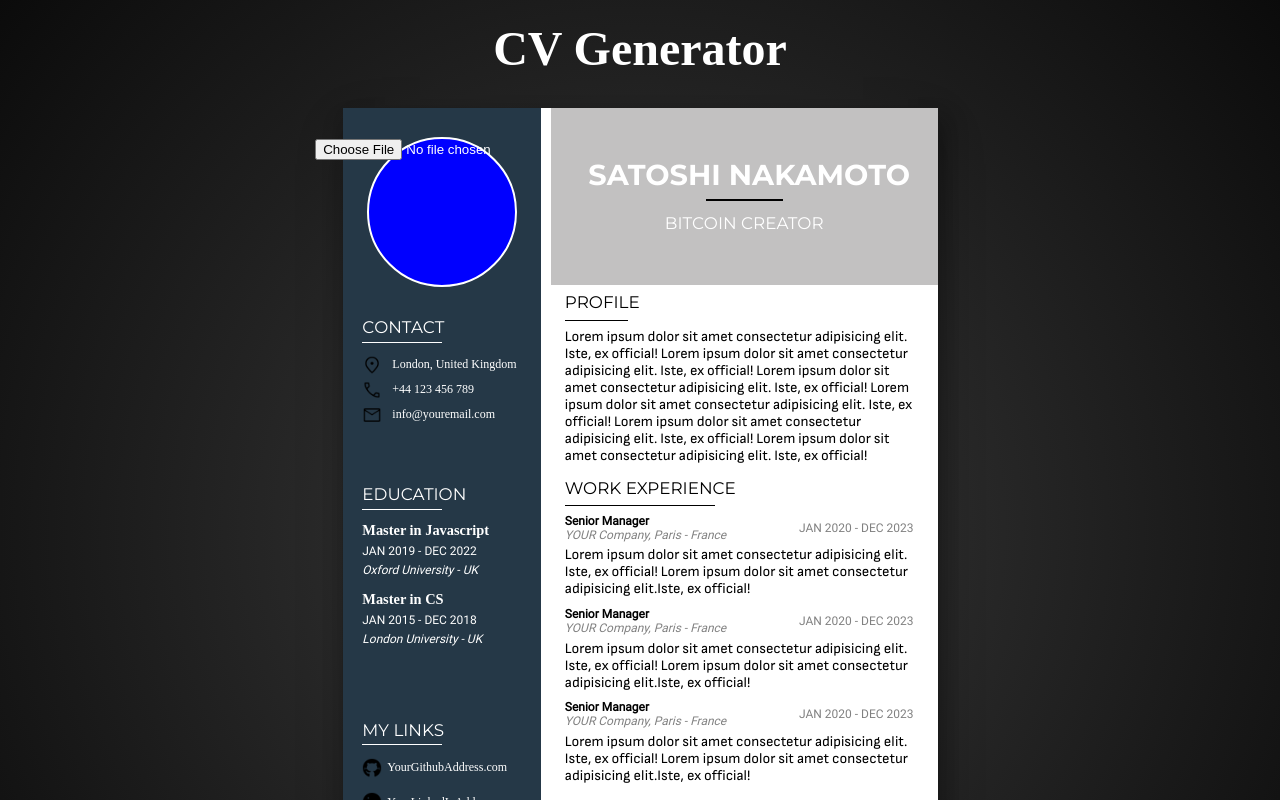
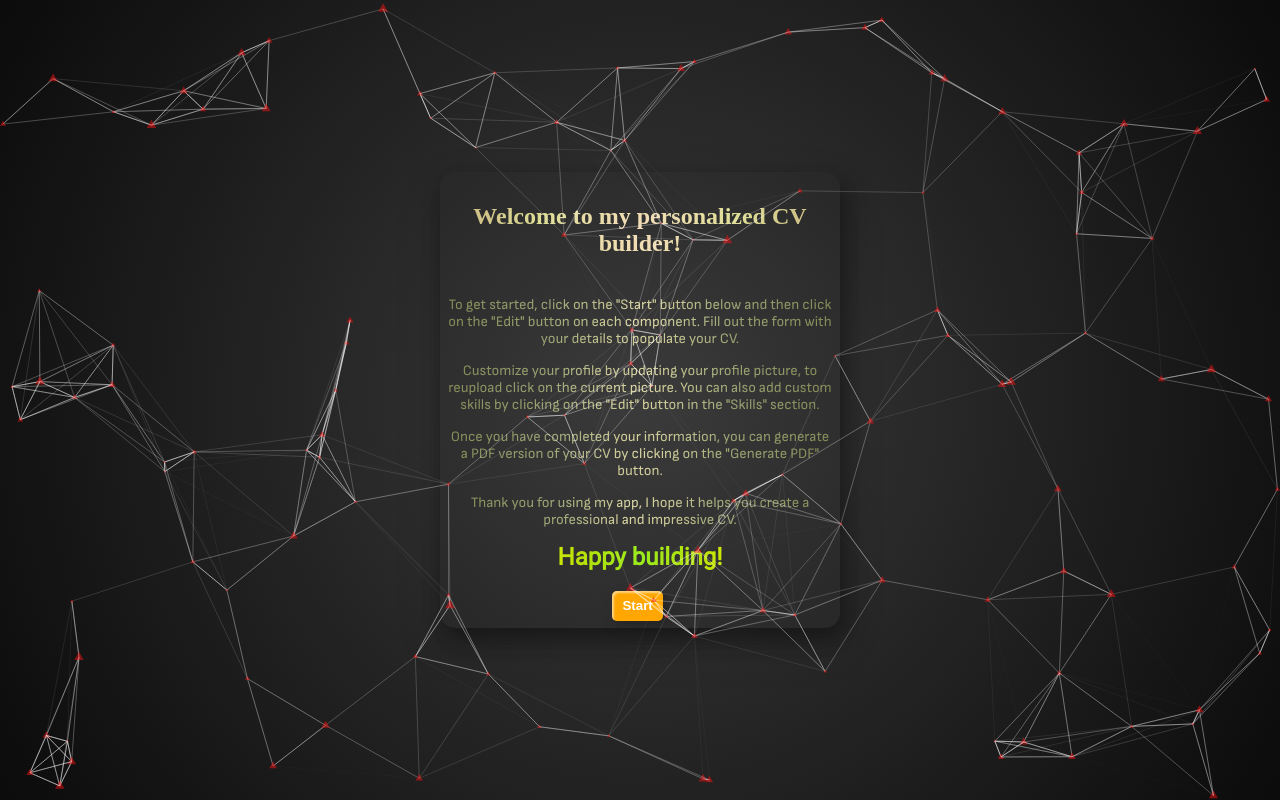
Before and after one commit to CJskii/cv-application, a React (Create React App) app in the folder cv-project/: page / in a window 1280 px wide. Shown: the top 800 px of the page. Built offline with nearby package versions, Linux system fonts and the light colour scheme.

Commit message:
Welcome message

```diff
--- a/cv-project/src/App.css
+++ b/cv-project/src/App.css
@@ -87,6 +87,80 @@
   margin-bottom: 15px;
 }
 
+@keyframes gradient {
+  0% {
+    background-position: 0% 50%;
+  }
+  50% {
+    background-position: 100% 50%;
+  }
+  100% {
+    background-position: 0% 50%;
+  }
+}
+
+.welcome-message {
+  font-size: 0.6rem;
+  font-family: SofiaSerif;
+  width: 400px;
+  height: fit-content;
+  padding: 0.3rem;
+  display: flex;
+  flex-direction: column;
+  justify-content: center;
+  align-items: center;
+  gap: 15px;
+  border-radius: 15px;
+  box-shadow: 0px 12px 20px rgba(0, 0, 0, 0.18),
+    0px 17px 50px rgba(0, 0, 0, 0.12), 10px 10px 20px rgba(0, 0, 0, 0.2);
+}
+
+.welcome-message > span {
+  font-family: SofiaSans;
+  background: radial-gradient(
+    circle,
+    rgb(223, 217, 166) 0%,
+    rgb(152, 161, 113) 50%,
+    rgb(131, 136, 86) 100%
+  );
+  -webkit-background-clip: text;
+  background-clip: text;
+  color: transparent;
+  animation: gradient 10s ease infinite;
+}
+
+h2 {
+  margin: 1rem 0;
+  background: rgb(0, 0, 0);
+  background: radial-gradient(
+    circle,
+    rgb(244, 220, 185) 0%,
+    rgb(222, 222, 150) 50%,
+    rgb(200, 180, 128) 100%
+  );
+  -webkit-background-clip: text;
+  background-clip: text;
+  color: transparent;
+  animation: gradient 10s ease infinite;
+  font-size: 1rem;
+}
+
+.happy {
+  font-size: 1rem;
+  background: rgb(0, 0, 0);
+  background: radial-gradient(
+    circle,
+    rgb(153, 235, 29) 0%,
+    rgb(185, 225, 8) 75%,
+    rgb(205, 232, 6) 100%
+  );
+  -webkit-background-clip: text;
+  background-clip: text;
+  color: transparent;
+  animation: gradient 10s ease infinite;
+  font-family: Roboto;
+}
+
 @media (max-width: 555px) {
   .App {
     display: none;
--- a/cv-project/src/App.js
+++ b/cv-project/src/App.js
@@ -4,10 +4,19 @@ import Footer from "./Components/Footer/Footer";
 import General from "./Components/General/General";
 import Card from "./Components/Card/Card";
 import Main from "./Components/Main/Main";
+import Animation from "./Components/Particles";
 import jsPDF from "jspdf";
 import React, { Component } from "react";
 
 class App extends Component {
+  constructor() {
+    super();
+    this.state = {
+      showParticles: true,
+    };
+
+    this.start = this.startApp.bind(this);
+  }
   generatePDF() {
     let doc = new jsPDF("p", "pt", "a4");
     doc.html(document.querySelector(".cv-container"), {
@@ -19,22 +28,58 @@ class App extends Component {
     });
   }
 
+  startApp() {
+    this.setState({
+      showParticles: false,
+    });
+  }
+
   render() {
     return (
       <div className="App">
+        {this.state.showParticles ? (
+          <div className="start-container">
+            <Animation />
+            <div className="welcome-message">
+              <h2>Welcome to my personalized CV builder!</h2>
+              <span>
+                To get started, click on the "Start" button below and then click
+                on the "Edit" button on each component. Fill out the form with
+                your details to populate your CV.
+              </span>
+              <span>
+                Customize your profile by updating your profile picture, to
+                reupload click on the current picture. You can also add custom
+                skills by clicking on the "Edit" button in the "Skills" section.
+              </span>
+              <span>
+                Once you have completed your information, you can generate a PDF
+                version of your CV by clicking on the "Generate PDF" button.
+              </span>
+
+              <span>
+                Thank you for using my app, I hope it helps you create a
+                professional and impressive CV.
+              </span>
+
+              <h4 className="happy">Happy building!</h4>
+              <button className="btn jump-button" onClick={this.start}>
+                Start
+              </button>
+            </div>
+          </div>
+        ) : (
+          <>
             <Navbar />
             <div className="cv-wrapper">
               <div className="cv-container">
                 <div className="card">
-              {/* Image, Contact, Education, References */}
                   <Card className="card" />
                 </div>
                 <div className="name">
-              {/* Name, title */}
                   <General />
                 </div>
                 <div className="profile">
-              {/* Description, Work experience, skills */}
                   <Main />
                 </div>
               </div>
@@ -46,12 +91,9 @@ class App extends Component {
             >
               Generate PDF
             </button>
-        {/* Navbar
-        General - name, email, github, twitter
-        Education - school, title of study, date of study
-        Experience - company name, position, title, main tasks, date from and until
-        Skills*/}
             <Footer />
+          </>
+        )}
       </div>
     );
   }
```
Lines whose indentation alone changed are shown as unchanged.
